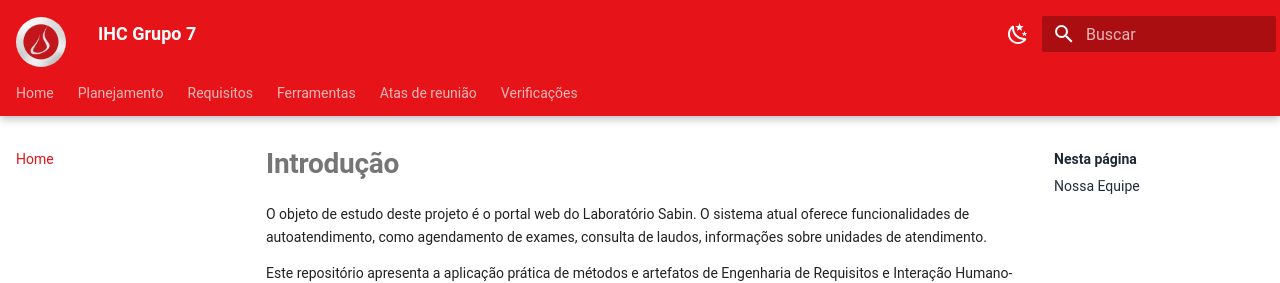
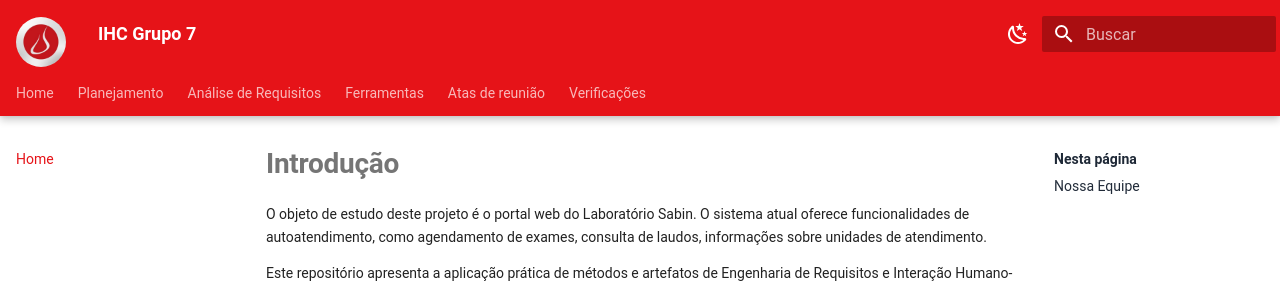
Before and after one commit to Interacao-Humano-Computador/2026.1-Grupo07, an MkDocs documentation site: the page built from docs/index.md, in a window 1280 px wide. Shown: the top 283 px of the page. Built offline with MkDocs 1.6.1 and Material for MkDocs 9.7.7, drawn with Linux system fonts in a browser that asks for light colours.

Commit message:
docs: rename section

```diff
--- a/mkdocs.yml
+++ b/mkdocs.yml
@@ -44,7 +44,7 @@ nav:
           - Executado: planejamento/cronogramaexec.md
       - Processo de Design: planejamento/processoDesign.md
       - Sites avaliados: planejamento/listasites.md
-  - Requisitos:
+  - Análise de Requisitos:
       - Perfil de usuário: requisitos/perfilDeUsuario.md
       - Metodologia:
         - Aspectos éticos: requisitos/Aspectoseticos.md
```
